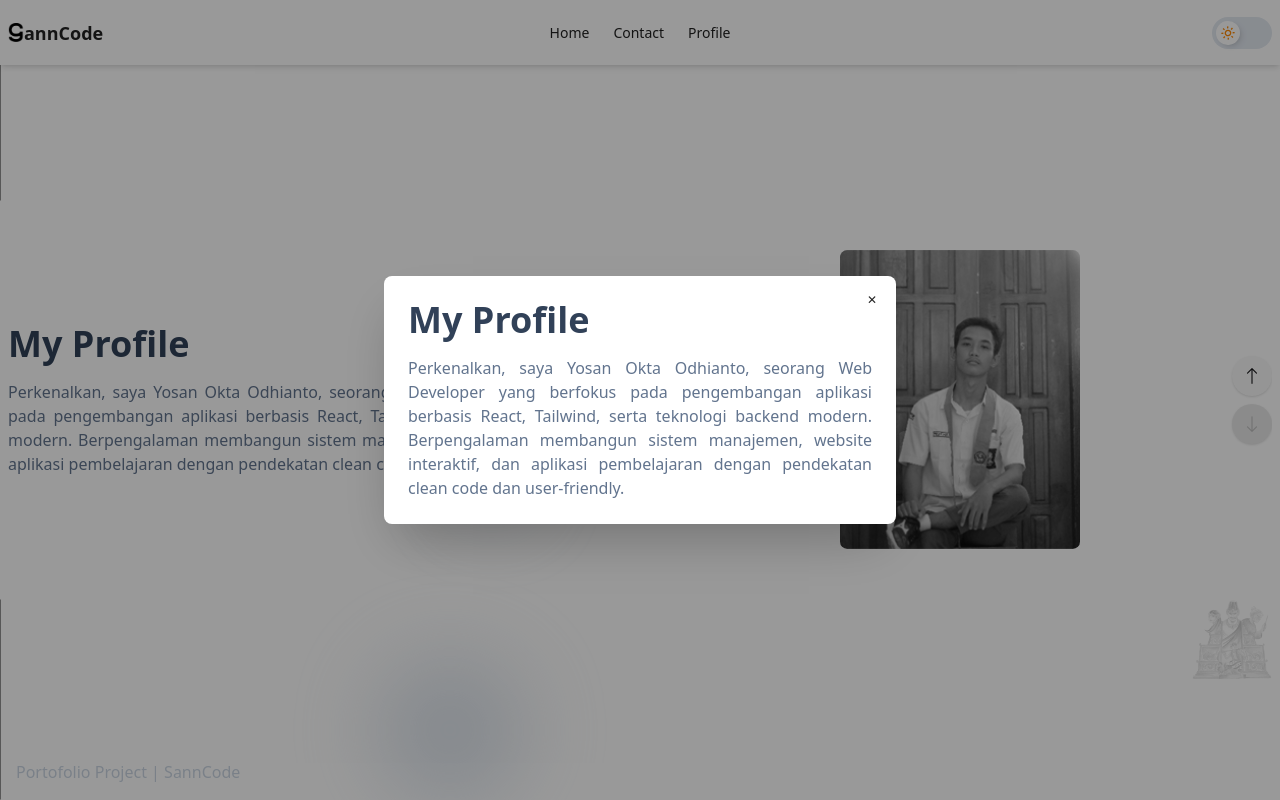
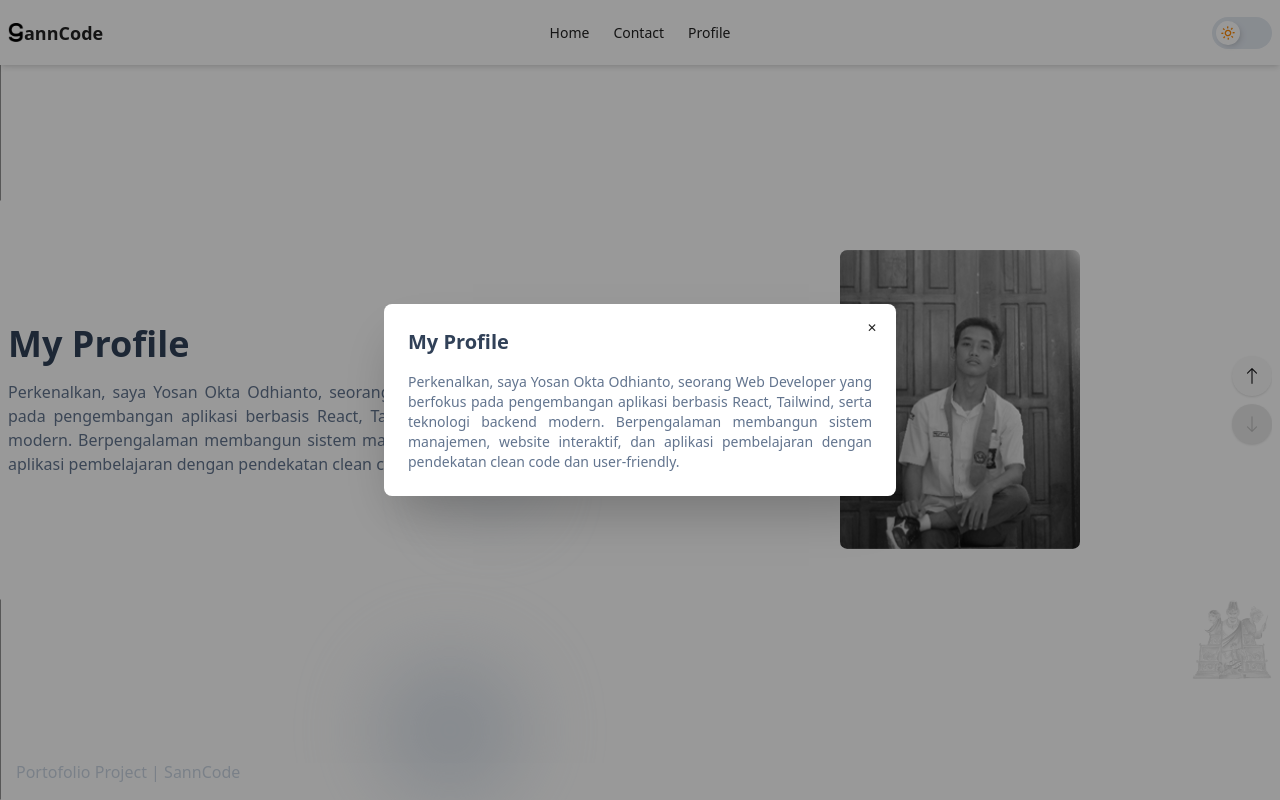
Before and after one commit to BangSann/my-portofolio-website, a React (Vite) app: page / in a window 1280 px wide. Both pictures are taken after a click on the picture 960 px from the left and 399 px from the top of the page. Shown: the top 800 px of the page. Built offline with nearby package versions, Linux system fonts and the light colour scheme.

Commit message:
fix: modal font

```diff
--- a/src/pages/home/_components/modalPortofolio.jsx
+++ b/src/pages/home/_components/modalPortofolio.jsx
@@ -14,10 +14,10 @@ const ModalPortofolio = ({ isOpen, onClose, data }) => {
           </button>
         </form>
         <div className="text-start space-y-4">
-          <h1 className="text-4xl font-semibold text-slate-700">
+          <h1 className="text-xl font-semibold text-slate-700">
             {data?.title}
           </h1>
-          <p className="text-slate-500 font-light text-justify">{data?.deskripsi}</p>
+          <p className="text-slate-500 font-light text-justify text-sm">{data?.deskripsi}</p>
 
           {/* Tombol link jika ada */}
           {data?.link && (
```
